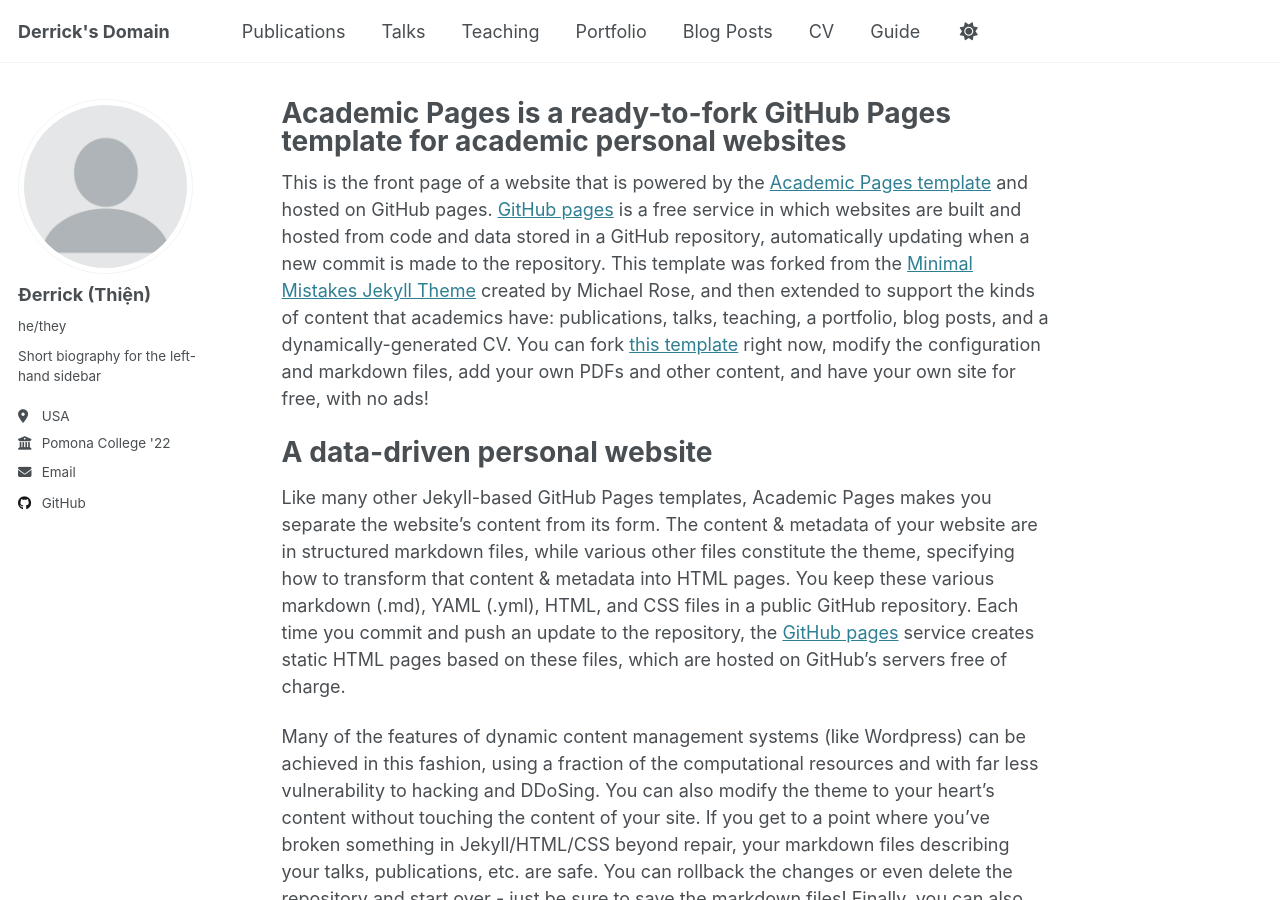
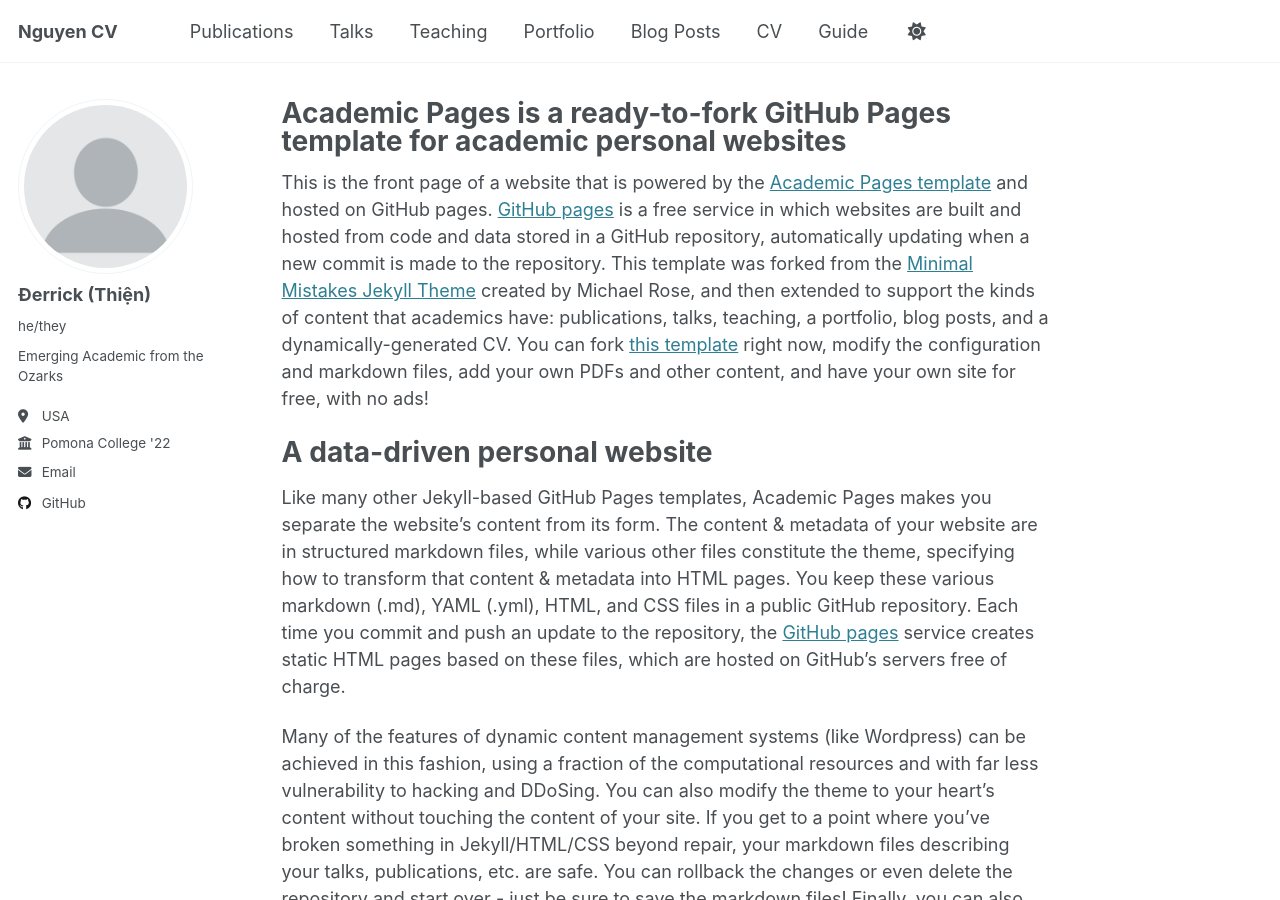
Before and after one commit to thienderrick/thienderrick.github.io, a Jekyll site: the page built from _pages/about.md, in a window 1280 px wide and 900 px high. Built offline with Jekyll 4.4.1, drawn with Linux system fonts in a browser that asks for light colours.

Commit message:
v1.02 Update _config.yml

```diff
--- a/_config.yml
+++ b/_config.yml
@@ -9,7 +9,7 @@
 # Basic Site Settings
 locale                   : "en-US"
 site_theme               : "default"
-title                    : "Derrick's Domain"
+title                    : "Nguyen CV"
 title_separator          : "-"
 name                     : &name "Derrick Nguyen"
 description              : &description "personal description"
@@ -25,7 +25,7 @@
   avatar           : "profile.png"
   name             : "Đerrick (Thiện)"
   pronouns         : "he/they" # example: "she/her"
-  bio              : "Short biography for the left-hand sidebar"
+  bio              : "Emerging Academic from the Ozarks"
   location         : "USA"
   employer         : "Pomona College '22"
   uri              : # URL
@@ -45,7 +45,7 @@
   bitbucket        : # Username - Update with your username on the site
   codepen          : # Username
   dribbble         : # Username
-  github           : "academicpages"
+  github           : "thienderrick"
   kaggle           : # Username
   stackoverflow    : # User number or user number and name (i.e., use "1" or "1/jeff-atwood")
 
```
